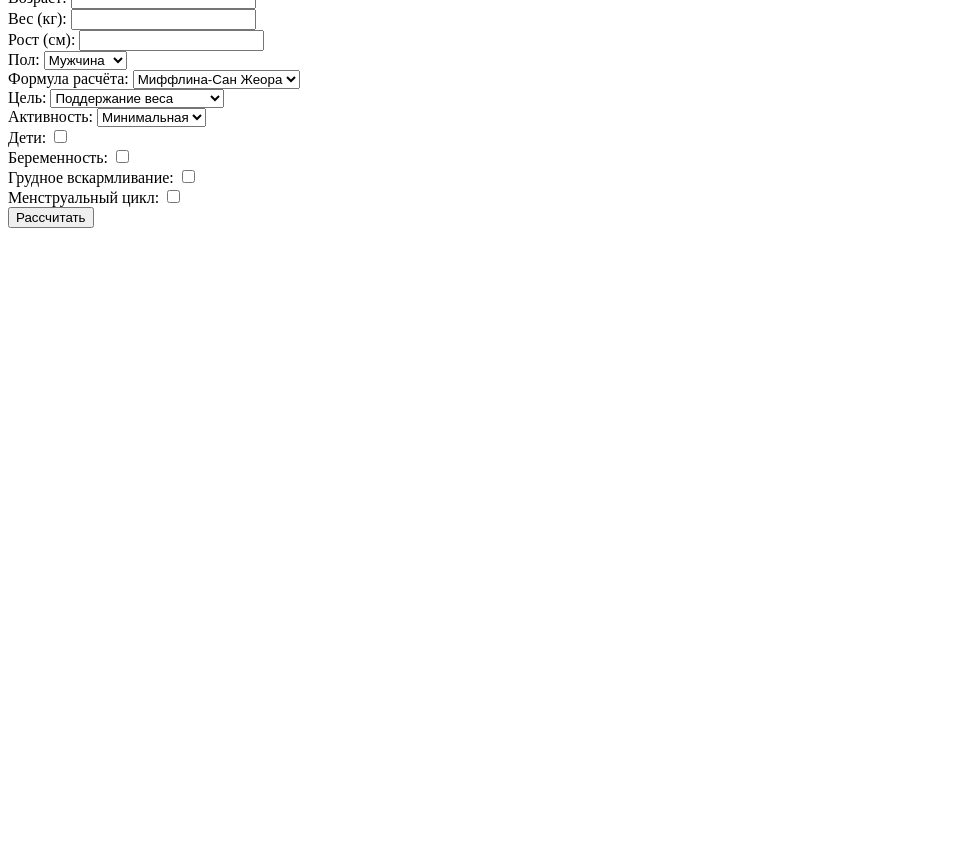
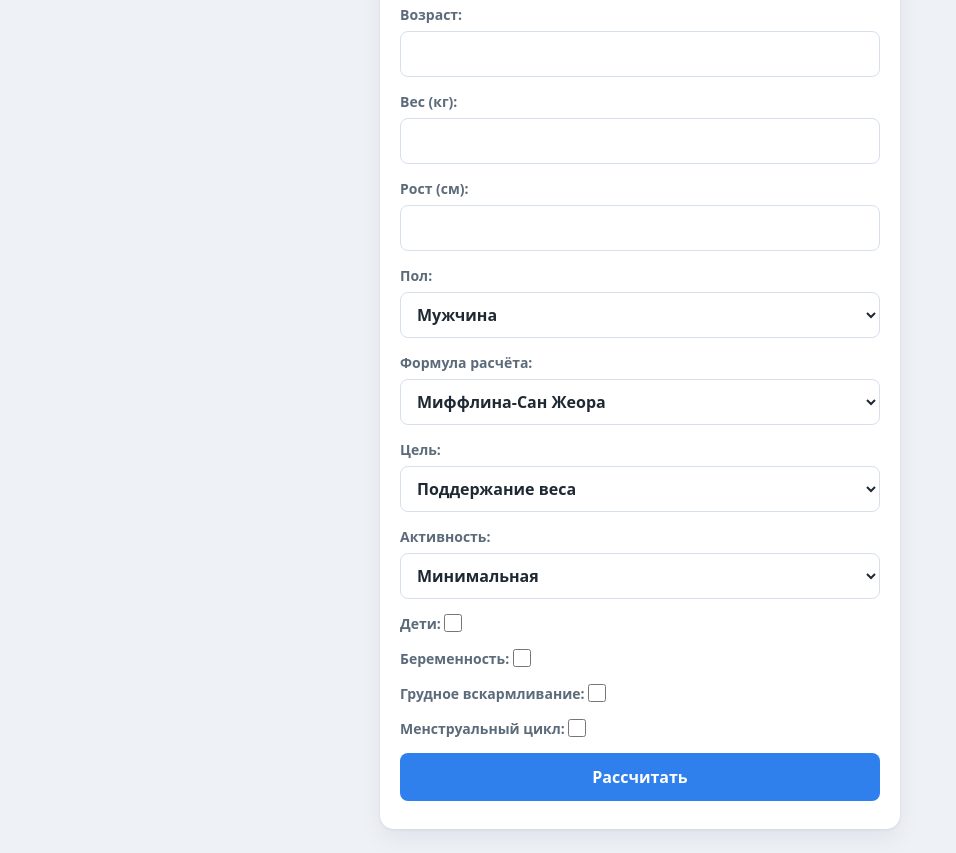
Before and after one commit to Dochsul/calorie-calculator, a plain HTML site: page index.html in a window 1280 px wide. Shown: the part 92-945 px from the top of the page, without its empty margins (0-956 px from the left). Before the commit the page ends 800 px from the top, so only its background shows below. Drawn offline with Linux system fonts and the light colour scheme.

Commit message:
Apply modern CSS styling to calculator interface
Co-authored-by: base44-builder[bot] <245833847+base44-builder[bot]@users.noreply.github.com>

```diff
--- a/index.html
+++ b/index.html
@@ -4,6 +4,132 @@
     <meta charset="UTF-8">
     <meta name="viewport" content="width=device-width, initial-scale=1.0">
     <title>Калькулятор калорий и БЖУ</title>
+    <style>
+        :root {
+            --bg: #eef2f7;
+            --card: #ffffff;
+            --ink: #1f2933;
+            --muted: #5c6b7a;
+            --accent: #2f80ed;
+            --line: #d7e0ea;
+        }
+
+        * {
+            box-sizing: border-box;
+        }
+
+        html {
+            background: var(--bg);
+        }
+
+        body {
+            max-width: 520px;
+            margin: 24px auto;
+            padding: 24px 20px 28px;
+            background: var(--card);
+            color: var(--ink);
+            border-radius: 14px;
+            box-shadow: 0 1px 3px rgba(16, 24, 40, .08), 0 10px 24px rgba(16, 24, 40, .06);
+            font: 16px/1.5 system-ui, -apple-system, "Segoe UI", Roboto, Arial, sans-serif;
+        }
+
+        h1 {
+            margin: 0 0 20px;
+            font-size: 22px;
+            line-height: 1.25;
+            text-align: center;
+        }
+
+        /* these <br> tags only separated the plain form rows; the fields below
+           control their own spacing, the ones inside #result still break lines */
+        body > br {
+            display: none;
+        }
+
+        label {
+            display: block;
+            margin: 0 0 14px;
+            font-size: 14px;
+            font-weight: 600;
+            color: var(--muted);
+        }
+
+        label input[type="number"],
+        label select {
+            display: block;
+            width: 100%;
+            margin-top: 6px;
+            padding: 10px 12px;
+            font: inherit;
+            font-size: 16px;
+            color: var(--ink);
+            background: #fff;
+            border: 1px solid var(--line);
+            border-radius: 8px;
+        }
+
+        label input[type="number"]:focus,
+        label select:focus {
+            outline: none;
+            border-color: var(--accent);
+            box-shadow: 0 0 0 3px rgba(47, 128, 237, .18);
+        }
+
+        input[type="checkbox"] {
+            width: 18px;
+            height: 18px;
+            margin: 0 8px 0 0;
+            vertical-align: -3px;
+            accent-color: var(--accent);
+            cursor: pointer;
+        }
+
+        #childSection {
+            margin-bottom: 14px;
+        }
+
+        #childSection label {
+            margin-bottom: 0;
+        }
+
+        button {
+            display: block;
+            width: 100%;
+            margin: 6px 0 0;
+            padding: 12px 16px;
+            font: inherit;
+            font-size: 16px;
+            font-weight: 600;
+            color: #fff;
+            background: var(--accent);
+            border: 0;
+            border-radius: 8px;
+            cursor: pointer;
+        }
+
+        button:hover {
+            background: #2a72d4;
+        }
+
+        button:active {
+            background: #2461b8;
+        }
+
+        #result {
+            margin-top: 18px;
+            padding: 14px 16px;
+            font-size: 15px;
+            line-height: 1.9;
+            color: var(--ink);
+            background: #f4f8fd;
+            border: 1px solid var(--line);
+            border-radius: 10px;
+        }
+
+        #result:empty {
+            display: none;
+        }
+    </style>
     <script>
         function calculateCalories() {
             var age = parseFloat(document.getElementById("age").value);
```
